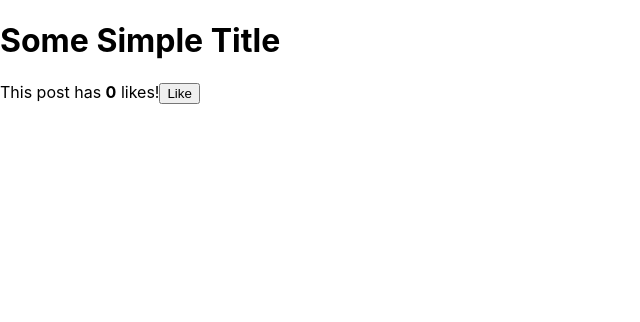
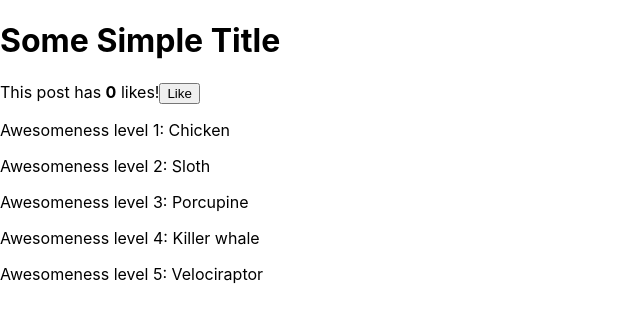
Before and after one commit to Codaisseur/using_state_ts, a React (Create React App) app: page / in a window 1280 px wide. Shown: the top 322 px of the page, without its empty margins (0-640 px from the left). Built offline with nearby package versions, Linux system fonts and the light colour scheme.

Commit message:
AwesomeAnimals

```diff
--- a/src/App.tsx
+++ b/src/App.tsx
@@ -1,12 +1,14 @@
 import React from "react";
 import "./App.css";
 import LikeCounter from "./components/LikeCounter";
+import AwesomeAnimals from "./components/AwesomeAnimals";
 
 function App() {
   return (
     <main>
       <h1>Some Simple Title</h1>
       <LikeCounter />
+      <AwesomeAnimals />
     </main>
   );
 }
--- /dev/null
+++ b/src/components/AwesomeAnimals.tsx
@@ -0,0 +1,13 @@
+import React from "react";
+
+export default function AwesomeAnimals() {
+  return (
+    <div>
+      {["Chicken", "Sloth", "Porcupine", "Killer whale", "Velociraptor"].map(
+        (animal, index) => {
+          return <p>Awesomeness level {index+1}: {animal}</p>;
+        }
+      )}
+    </div>
+  );
+}
```
Also changed, not shown: 1 other file (tests, documents, lock files or other folders).
